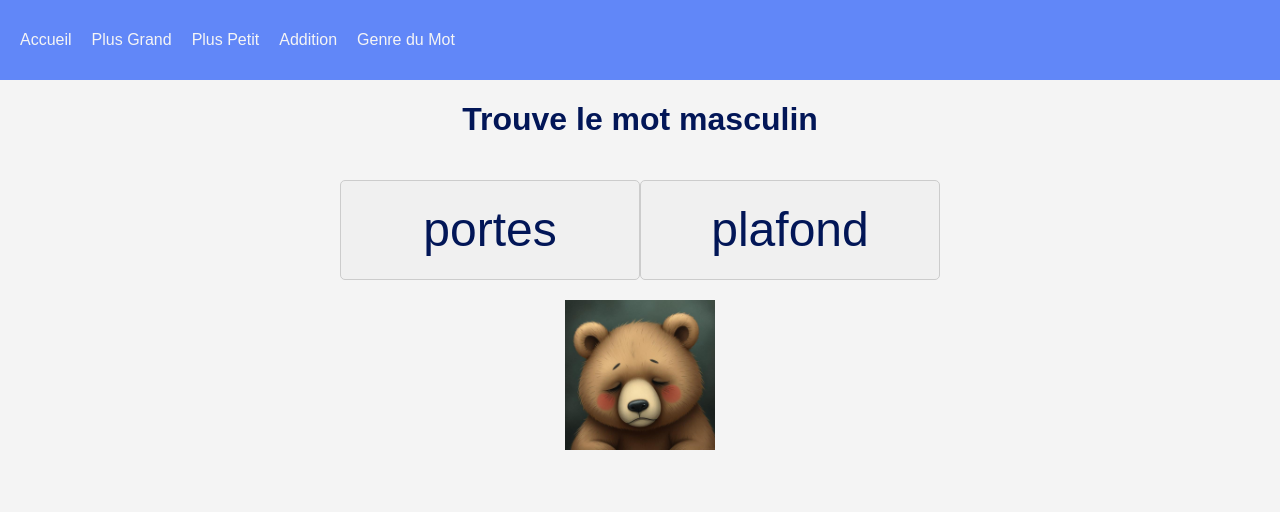
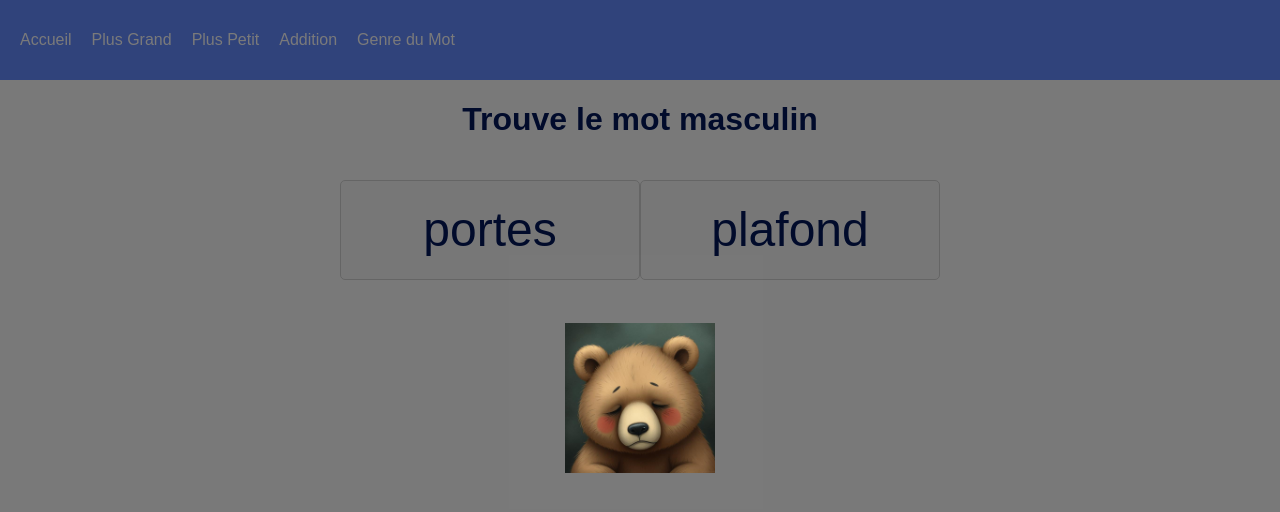
Before and after one commit to angeliquebesi/exosCP, a React (Vite) app: page /wordType in a window 1280 px wide. Both pictures are taken after a click on the button "portes". Shown: the top 512 px of the page. Built offline with nearby package versions, Linux system fonts and the light colour scheme.

Commit message:
feat: add a context to result and update css to result

```diff
--- a/src/Pages/Addition/Addition.tsx
+++ b/src/Pages/Addition/Addition.tsx
@@ -1,11 +1,11 @@
-import { useEffect, useMemo, useState } from "react";
+import { useContext, useEffect, useMemo, useState } from "react";
 import NumericKeypad from "../../components/AtomicComponents/NumericKeypad";
 import ResponseInput from "../../components/AtomicComponents/ResponseInput";
-import ResponseComponents from "../../components/ResponseComponents";
+import { ResultContext } from "../../context/ResultContext";
 import getRandomIntInclusive from "../../utils/getRandomIntInclusive";
 
 function Addition() {
-  const [result, setResult] = useState<boolean | null>(null);
+  const { resultValue, setResultValue } = useContext(ResultContext);
   const [disabledButton, setDisabledButton] = useState<boolean>(false);
   const [updateTrigger, setUpdateTrigger] = useState<number>(0);
 
@@ -13,17 +13,17 @@ function Addition() {
   const Value2 = useMemo(() => getRandomIntInclusive(0, 30), [updateTrigger]);
 
   useEffect(() => {
-    if (result === null) {
+    if (resultValue === null) {
       setUpdateTrigger(prev => prev + 1);
     }
-  }, [result]);
+  }, [resultValue]);
 
   const checkResult = () => {
-    setResult(Value1 + Value2 === parseInt((document.querySelector('input') as HTMLInputElement).value));
+    setResultValue(Value1 + Value2 === parseInt((document.querySelector('input') as HTMLInputElement).value));
     setDisabledButton(true);
     setTimeout(() => {
       setDisabledButton(false);
-      setResult(null);
+      setResultValue(null);
       document.querySelector('input')!.value = '';
     }, 2000);
   }
@@ -33,7 +33,6 @@ function Addition() {
       <h1>Quel est le résultat de l'addition ?</h1>
       <ResponseInput label={`${Value1} + ${Value2} =`} checkResult={checkResult} disabledButton={disabledButton} />
       <NumericKeypad disabledButton={disabledButton} />
-      <ResponseComponents result={result} />
     </div>
   )
 }
--- a/src/Pages/Compare/CompareNumbers.tsx
+++ b/src/Pages/Compare/CompareNumbers.tsx
@@ -1,19 +1,15 @@
-import { useState } from "react";
 import MoreLessComponents from "../../components/MoreLessComponents";
-import ResponseComponents from "../../components/ResponseComponents";
 
 function CompareNumbersTitle({ compareValue }: Readonly<{compareValue: string}>) {
   return compareValue === 'more' ? <h1>Qui est le plus grand ?</h1> : <h1>Qui est le plus petit ?</h1>
 }
 
 function CompareNumbers({ compareValue }: Readonly<{compareValue: string}>) {
-  const [result, setResult] = useState<boolean | null>(null);
 
   return (
     <div className="page-container">
       <CompareNumbersTitle compareValue={compareValue} />
-      <MoreLessComponents setResult={setResult} compareSymbol={compareValue}/>
-      <ResponseComponents result={result}/>
+      <MoreLessComponents compareSymbol={compareValue}/>
     </div>
   )
 }
--- a/src/Pages/Compare/CompareWordType.tsx
+++ b/src/Pages/Compare/CompareWordType.tsx
@@ -1,16 +1,13 @@
 import { useState } from "react";
 import CompareWordTypeComponent from "../../components/CompareWordTypeComponent";
-import ResponseComponents from "../../components/ResponseComponents";
 
 function CompareWordType() {
-  const [result, setResult] = useState<boolean | null>(null);
   const [genre, setGenre] = useState<string>('masculin');
 
   return (
     <div className="page-container">
       <h1>Trouve le mot {genre}</h1>
-      <CompareWordTypeComponent setResult={setResult} genre={genre} />
-      <ResponseComponents result={result}/>
+      <CompareWordTypeComponent genre={genre} />
     </div>
   )
 }
--- a/src/components/CompareWordTypeComponent.tsx
+++ b/src/components/CompareWordTypeComponent.tsx
@@ -1,13 +1,15 @@
-import { useMemo } from "react"
+import { useContext, useMemo } from "react"
+import { ResultContext } from "../context/ResultContext"
 import { getRandomWord, Word } from "../utils/getRandomWord"
 import ChoiceResponseButton from "./AtomicComponents/ChoiceResponseButton"
 
-function CompareWordTypeComponent({ setResult, genre }: Readonly<{setResult: (result: boolean) => void, genre: string}>) {
+function CompareWordTypeComponent({ genre }: Readonly<{genre: string}>) {
+  const { setResultValue } = useContext(ResultContext)
   const firstWord = useMemo(() => getRandomWord(), [])
   const secondWord = useMemo(() => getRandomWord(firstWord), [firstWord])
 
   const checkResponse = (response: Word) => {
-    setResult(response.genre === genre)
+    setResultValue(response.genre === genre)
   }
 
   return (
--- a/src/components/MoreLessComponents.tsx
+++ b/src/components/MoreLessComponents.tsx
@@ -1,13 +1,14 @@
-import { useEffect, useMemo, useState } from "react";
+import { useContext, useEffect, useMemo, useState } from "react";
+import { ResultContext } from "../context/ResultContext";
 import getRandomIntInclusive from "../utils/getRandomIntInclusive";
 import ChoiceResponseButton from "./AtomicComponents/ChoiceResponseButton";
 
 interface MoreHighComponentsProps {
-  setResult: (result: boolean | null) => void;
   compareSymbol: string;
 }
 
-function MoreLessComponents({ setResult, compareSymbol }: Readonly<MoreHighComponentsProps>) {
+function MoreLessComponents({ compareSymbol }: Readonly<MoreHighComponentsProps>) {
+  const { setResultValue } = useContext(ResultContext);
   const [disabledButton, setDisabledButton] = useState<boolean>(false);
   const [updateTrigger, setUpdateTrigger] = useState<number>(0);
   const ButtonValue1 = useMemo(() => getRandomIntInclusive(0, 100), [updateTrigger]);
@@ -22,14 +23,14 @@ function MoreLessComponents({ setResult, compareSymbol }: Readonly<MoreHighCompo
 
   const compareValue = (buttonValue: number, otherValue: number) => {
     if (compareSymbol === 'more') {
-      setResult(buttonValue > otherValue );
+      setResultValue(buttonValue > otherValue );
     } else {
-      setResult(buttonValue < otherValue );
+      setResultValue(buttonValue < otherValue );
     }
     setDisabledButton(prev => !prev);
     setTimeout(() => {
       setDisabledButton(prev => !prev)
-      setResult(null)
+      setResultValue(null)
     }, 2000)
   }
 
--- /dev/null
+++ b/src/components/ResponseComponents.css
@@ -0,0 +1,12 @@
+.overlay {
+  position: fixed;
+  top: 0;
+  left: 0;
+  width: 100%;
+  height: 100%;
+  background-color: rgba(0, 0, 0, 0.5);
+  display: flex;
+  justify-content: center;
+  align-items: center;
+  z-index: 1000;
+}
--- a/src/components/ResponseComponents.tsx
+++ b/src/components/ResponseComponents.tsx
@@ -1,17 +1,25 @@
+import { useContext } from 'react';
 import BearKing from '../assets/bearKing.jpeg';
 import BearSad from '../assets/bearSad.jpeg';
+import { ResultContext } from '../context/ResultContext';
+import './ResponseComponents.css';
 
-function ResponseComponents({ result }: {readonly result: boolean | null}) {
-  if (result === null) return;
+function ResponseComponents() {
+  const { resultValue } = useContext(ResultContext);
+
+  if (resultValue === null) return null;
+
   return (
-    <>
-      {result ?
-        <img src={BearKing} alt="Bear King" height='150vh'/>
-        :
-        <img src={BearSad} alt="Bear King" height='150vh'/>
-      }
-    </>
-  )
+    <div className="overlay">
+      <div className="overlay-content">
+        {resultValue ?
+          <img src={BearKing} alt="Bear King" height='150vh'/>
+          :
+          <img src={BearSad} alt="Bear Sad" height='150vh'/>
+        }
+      </div>
+    </div>
+  );
 }
 
-export default ResponseComponents
+export default ResponseComponents;
--- /dev/null
+++ b/src/context/ResultContext.tsx
@@ -0,0 +1,25 @@
+import { createContext, Dispatch, ReactNode, SetStateAction, useMemo, useState } from "react";
+import ResponseComponents from "../components/ResponseComponents";
+
+interface ResultContextType {
+  resultValue: boolean | null;
+  setResultValue: Dispatch<SetStateAction<boolean | null>>;
+}
+
+export const ResultContext = createContext<ResultContextType>({
+  resultValue: null,
+  setResultValue: () => {},
+});
+
+export function ResultProvider({ children }: { readonly children: ReactNode }) {
+  const [resultValue, setResultValue] = useState<boolean | null>(null);
+
+  const contextValue = useMemo(() => ({ resultValue, setResultValue }), [resultValue, setResultValue]);
+
+  return (
+    <ResultContext.Provider value={contextValue}>
+      {children}
+      {resultValue !== null && <ResponseComponents />}
+    </ResultContext.Provider>
+  );
+}
--- a/src/main.tsx
+++ b/src/main.tsx
@@ -3,6 +3,7 @@ import { createRoot } from 'react-dom/client'
 import { BrowserRouter, Route, Routes } from 'react-router'
 import App from './App.tsx'
 import Navbar from './components/NavBar/NavBar.tsx'
+import { ResultProvider } from './context/ResultContext.tsx'
 import './main.css'
 import Addition from './Pages/Addition/Addition.tsx'
 import CompareNumbers from './Pages/Compare/CompareNumbers.tsx'
@@ -12,6 +13,7 @@ createRoot(document.getElementById('root')!).render(
   <StrictMode>
     <BrowserRouter>
       <Navbar />
+      <ResultProvider>
         <Routes>
           <Route path="/" element={<App />} />
           <Route path="/compare/more" element={<CompareNumbers compareValue="more" />} />
@@ -19,6 +21,7 @@ createRoot(document.getElementById('root')!).render(
           <Route path='/addition' element={<Addition />} />
           <Route path='/wordType' element={<CompareWordType />} />
         </Routes>
+      </ResultProvider>
     </BrowserRouter>
   </StrictMode>,
 )
```
Lines whose indentation alone changed are shown as unchanged.
